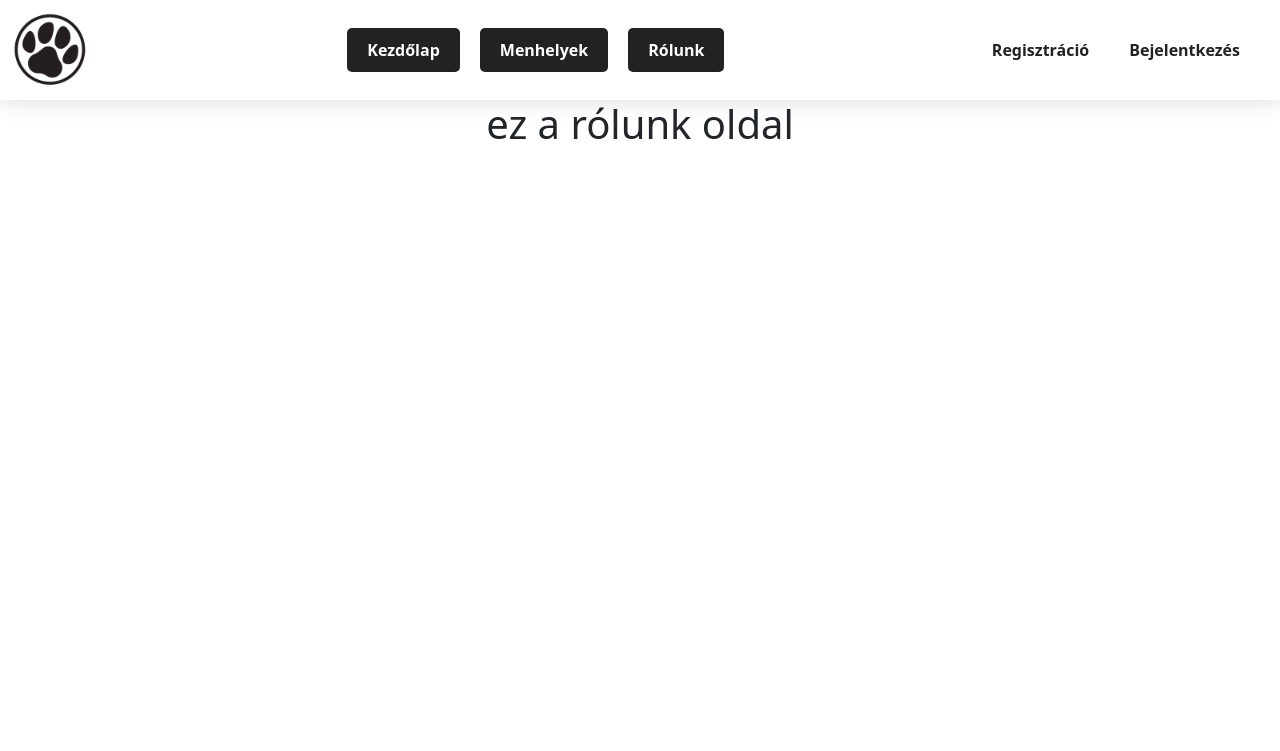
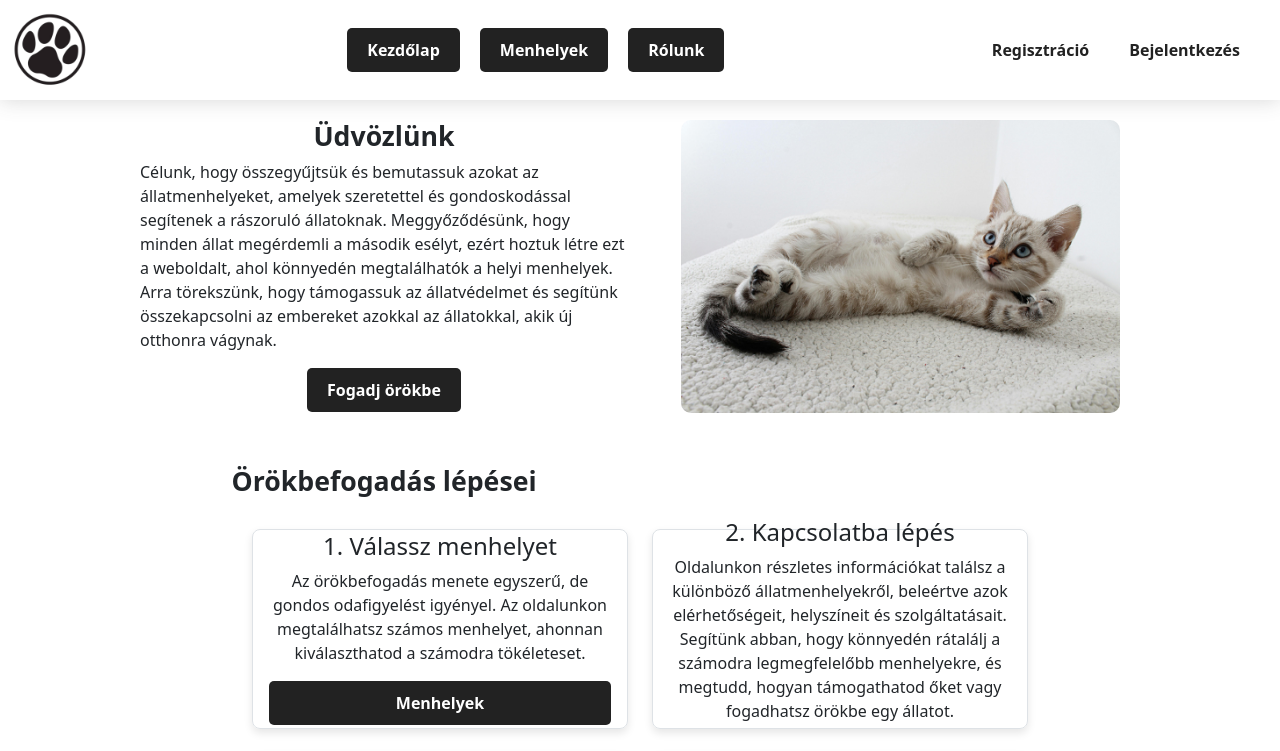
Before and after one commit to kisric519/MenhelyTerkep, a React (Vite) app in the folder Frontend/: page /rolunk in a window 1280 px wide. Shown: the top 751 px of the page. Built offline with nearby package versions, Linux system fonts and the light colour scheme.

Commit message:
rolunk oldal

```diff
--- a/Frontend/src/Pages/About.tsx
+++ b/Frontend/src/Pages/About.tsx
@@ -1,12 +1,105 @@
 import React from 'react'
  import Header from '../Elements/Header'
+ import { Link } from "react-router-dom";
+ import '../Styles/about.css'
+ import oldalKepFent from '../assets/rolunkoldalCica.jpg'
+ import oldalKepLent from '../assets/allyouneedCica.jpg'
 
 const About = () => {
    return (
-     <div>
-         <Header />
-         <h1>ez a rólunk oldal</h1>
-     </div>
+    <main>
+ <Header />
+        <section className='hero'>
+            <div className="row">
+                <div className="col-6 heroSzoveg">
+                    <h1>Üdvözlünk</h1>
+                    <p>Célunk, hogy összegyűjtsük és bemutassuk azokat az állatmenhelyeket, amelyek szeretettel és gondoskodással segítenek a rászoruló állatoknak. Meggyőződésünk, hogy minden állat megérdemli a második esélyt, ezért hoztuk létre ezt a weboldalt, ahol könnyedén megtalálhatók a helyi menhelyek. Arra törekszünk, hogy támogassuk az állatvédelmet és segítünk összekapcsolni az embereket azokkal az állatokkal, akik új otthonra vágynak.</p>
+                    <div className='linkek'>
+                        <Link to="/menhelyek">Fogadj örökbe</Link>
+
+                    </div>
+                </div>
+                <div className="col-6 heroKep">
+                    <img src={oldalKepFent} alt="" />
+                </div>
+            </div>
+        </section>
+        <section className='hero'>
+          <div className='row'>
+          <div className='col-6 heroSzoveg'>
+            <h2> Örökbefogadás lépései</h2>
+
+
+          </div>
+          <div className="container mt-4">
+      <div className="row">
+        {/* Két kocka egymás mellett */}
+        <div className="col-md-6 mb-4">
+          <div className="border p-3 box">
+            <h4>1. Válassz menhelyet</h4>
+            <p>Az örökbefogadás menete egyszerű, de gondos odafigyelést igyényel. Az oldalunkon megtalálhatsz számos menhelyet, ahonnan kiválaszthatod a számodra tökéleteset.  </p>
+            <Link to="/menhelyek">Menhelyek</Link>
+          </div>
+        </div>
+
+        <div className="col-md-6 mb-4">
+          <div className="border p-3 box">
+            <h4>2. Kapcsolatba lépés</h4>
+            <p> Oldalunkon részletes információkat találsz a különböző állatmenhelyekről, beleértve azok elérhetőségeit, helyszíneit és szolgáltatásait. Segítünk abban, hogy könnyedén rátalálj a számodra legmegfelelőbb menhelyekre, és megtudd, hogyan támogathatod őket vagy fogadhatsz örökbe egy állatot.</p>
+          </div>
+        </div>
+      </div>
+
+      <div className="row">
+        {/* Két kocka alatta */}
+        <div className="col-md-6 mb-4">
+          <div className="border p-3 box">
+            <h4>3. Ismerkedés</h4>
+            <p>Az örökbefogadás előtt, minden menhely kínál lehetőséget, hogy jobban megismerkedhessenek a leendő gazdik a kiválasztott kisállattal. Ez a lépés segít abban, hogy biztosan a legjobb döntést hozd meg. </p>
+          </div>
+        </div>
+
+        <div className="col-md-6 mb-4">
+          <div className="border p-3 box">
+            <h4>4. Adminisztrálás</h4>
+            <p>Ha úgy érzed, megtaláltad a megfelelő kisállatot, a formális örökbefogadási papírok kitöltése után az új kiskedvenced hamarosan veled tarthat haza. Ezzel lezárul a folyamat, és egy boldog, szerető otthont adhatsz egy rászoruló állatnak.</p>
+          </div>
+        </div>
+      </div>
+    </div>
+    </div>
+  </section>
+
+  <section className='hero'>
+            <div className="row">
+            <div className="col-6 heroKep">
+                    <img src={oldalKepLent} alt="" />
+                </div>
+                <div className="col-6 heroSzoveg">
+                    <h1>Fogadj örökbe</h1>
+
+                      <ul>
+                      <li>Menhelyeink célja, hogy szerető otthonra találjanak a rászoruló állatok. Azonban fontos, hogy ezt a döntést megfontoltan hozd meg, hiszen egy állat örökbefogadása hosszú távú felelősségvállalást jelent.</li>
+                    <li>
+                    Az örökbefogadás előtt gondold át, van-e elegendő időd, energiád és anyagi háttér a kisállat gondozására. Az állatoknak nemcsak táplálékra és menedékre, hanem szeretetre és figyelemre is szükségük van. Menhelyeket vagy állatvédő szervezeteket felkeresve találkozhatsz olyan állatokkal, akik már várják szerető otthonukat.
+                    </li>
+                    <li>
+                    Az örökbefogadással nemcsak egy új esélyt adsz egy állatnak, hanem hozzájárulsz ahhoz is, hogy csökkenjen az utcán élő vagy menhelyeken tartott állatok száma.
+
+                    </li>
+                    </ul>
+
+                    <div className='linkek'>
+                        <Link to="/menhelyek">Menhelyek</Link>
+
+                    </div>
+                </div>
+
+            </div>
+        </section>
+
+
+    </main>
    )
  }
 
--- a/Frontend/src/Pages/Menhely.tsx
+++ b/Frontend/src/Pages/Menhely.tsx
@@ -1,3 +1,4 @@
+
 import React from 'react'
 import Header from '../Elements/Header'
 import EsemenyLista from '../Elements/EgyMenhelyEsemenyLista'
--- /dev/null
+++ b/Frontend/src/Styles/about.css
@@ -0,0 +1,25 @@
+.heroSzoveg h1{
+    text-align: left;
+   font-size: 20pt;
+   font-weight: bold;
+}
+
+.heroSzoveg{
+    display: flex;
+    flex-direction: column;
+    justify-content: center;
+    align-items: center;
+}
+
+.box {
+    flex: 1; /* Az elemek kitöltik a rendelkezésre álló helyet */
+    padding: 30px;
+    border: 2px solid #ccc;
+    box-shadow: 0 4px 8px rgba(0, 0, 0, 0.1);
+    border-radius: 8px;
+    height: 200px; /* Fix magasság, hogy minden kocka ugyanolyan magas legyen */
+    display: flex;
+    flex-direction: column;
+    justify-content: center;
+    text-align: center;
+  }
--- /dev/null
+++ b/package.json
@@ -0,0 +1,5 @@
+{
+  "dependencies": {
+    "axios": "^1.7.9"
+  }
+}
```
Also changed, not shown: 2 other files (tests, documents, lock files or other folders).
